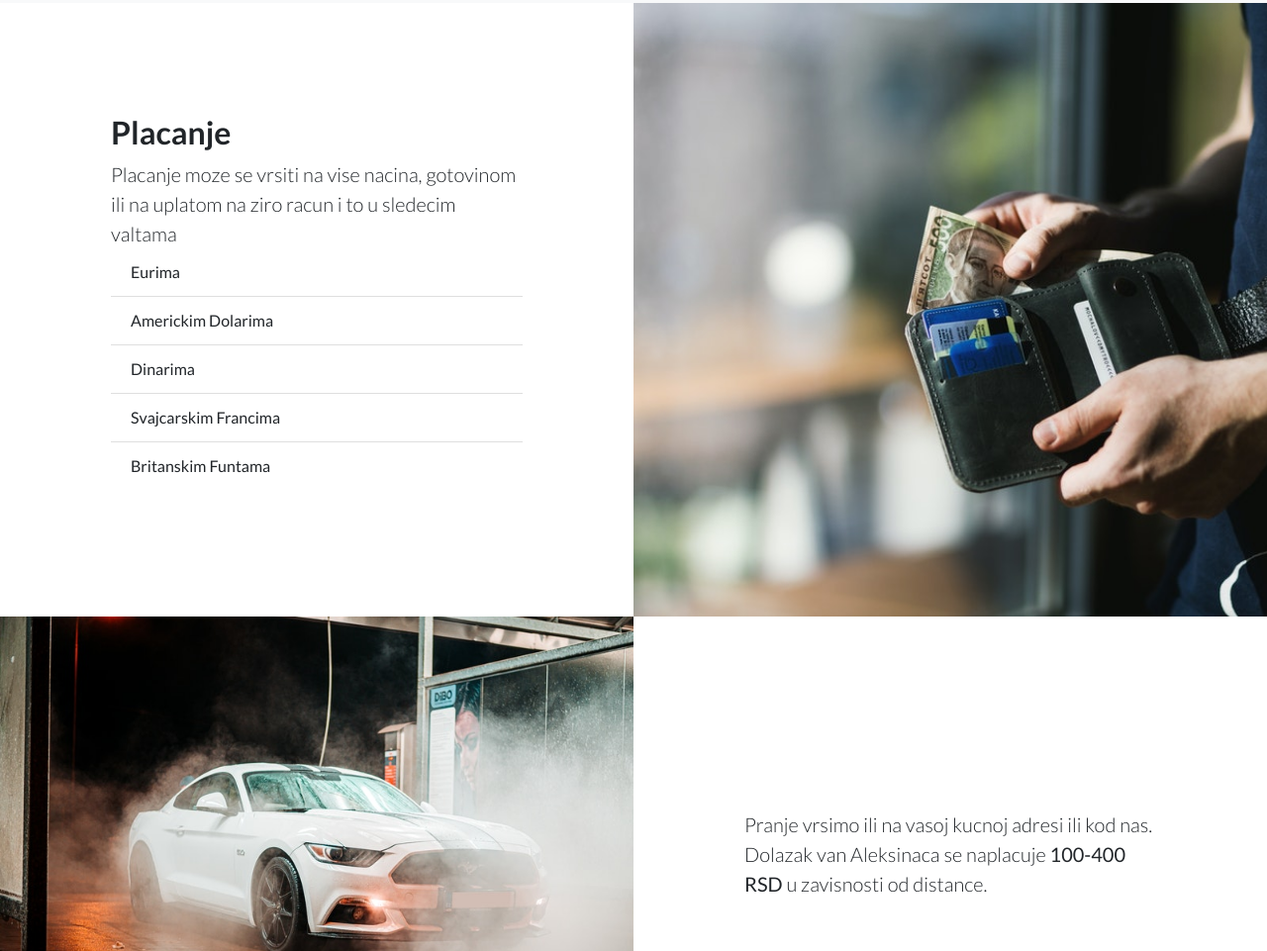
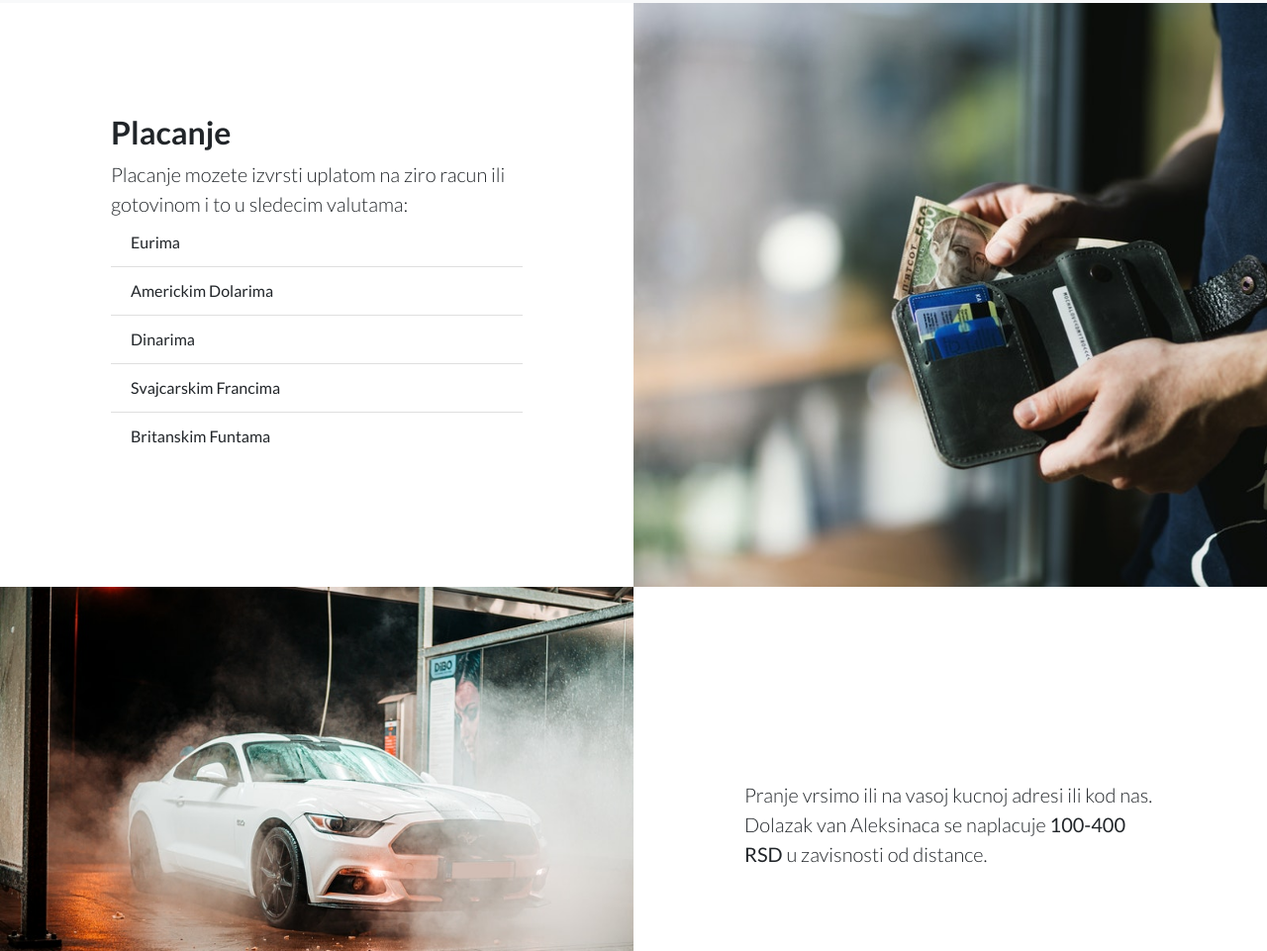
Before and after one commit to andrijaJ01/nidza-sajt, a plain HTML site: page index.html in a window 1280 px wide. Shown: the part 1343-2304 px from the top of the page at 99% size. Drawn offline with nearby package versions, Linux system fonts and the light colour scheme.

```diff
--- a/index.html
+++ b/index.html
@@ -265,7 +265,7 @@
                 <div class="col-lg-6 my-auto order-lg-1 showcase-text">
                     <h2>Placanje</h2>
                     <p class="lead mb-0">
-		      Placanje moze se vrsiti na vise nacina, gotovinom ili na uplatom na ziro racun i to u sledecim valtama
+                    Placanje mozete izvrsti uplatom na ziro racun ili gotovinom i to u sledecim valutama:
             <ul class="list-group list-group-flush">
                 <li class="list-group-item">Eurima</li>
                 <li class="list-group-item">Americkim Dolarima</li>
```
Also changed, not shown: 1 other file. Lines whose indentation alone changed are shown as unchanged.
